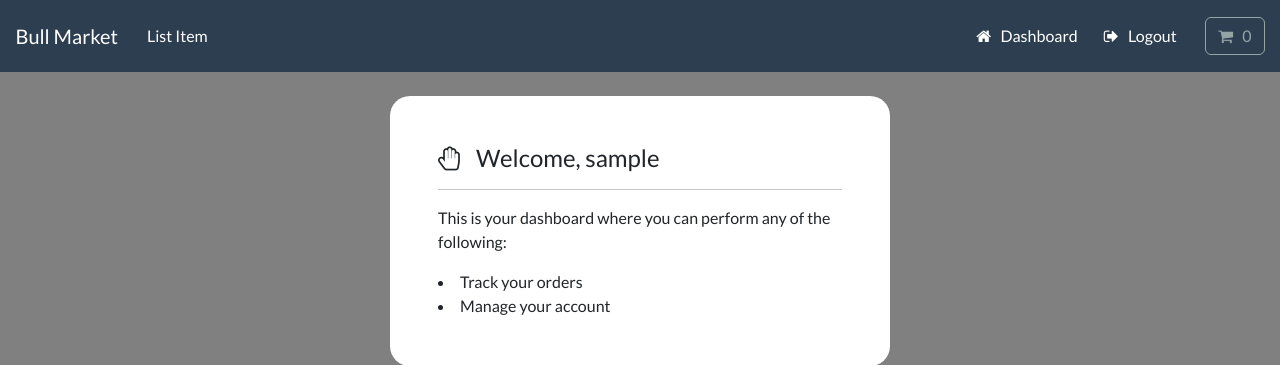
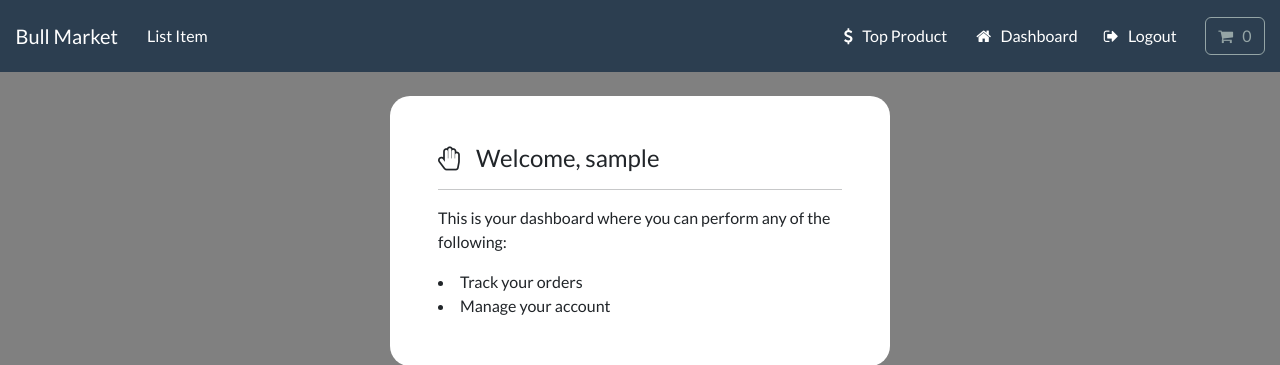
Before and after one commit to carleb/Group2SGX, a Django app: page /account/dashboard in a window 1280 px wide. Shown: the top 365 px of the page. Run offline with Django 3.2, Linux system fonts and the light colour scheme; the visitor is signed in with stand-in values (Sample User, id 1); some libraries are stand-ins or nearby versions.

Commit message:
redirect link

```diff
--- a/app/store/templates/store/base.html
+++ b/app/store/templates/store/base.html
@@ -102,6 +102,11 @@
 
                     <li class="nav-item">
 
+                        <a class="btn btn-alert navbar-btn text-white" type="button" href="{% url 'sales-report' %}">
+                            <i class="fa fa-dollar"  aria-hidden="true"></i> &nbsp; Top Product
+                        </a>
+
+
                         <a class="btn btn-alert navbar-btn text-white" type="button"  href="{% url 'dashboard' %}"> <i class="fa fa-home" aria-hidden="true"></i> &nbsp; Dashboard </a>
 
                     </li>
@@ -124,6 +129,7 @@
 
 
                         <a class="btn btn-alert navbar-btn text-white" type="button"  href="{% url 'user-logout' %}"> <i class="fa fa-sign-out" aria-hidden="true"></i> &nbsp; Logout </a>
+
 
                     </li>
 
```
